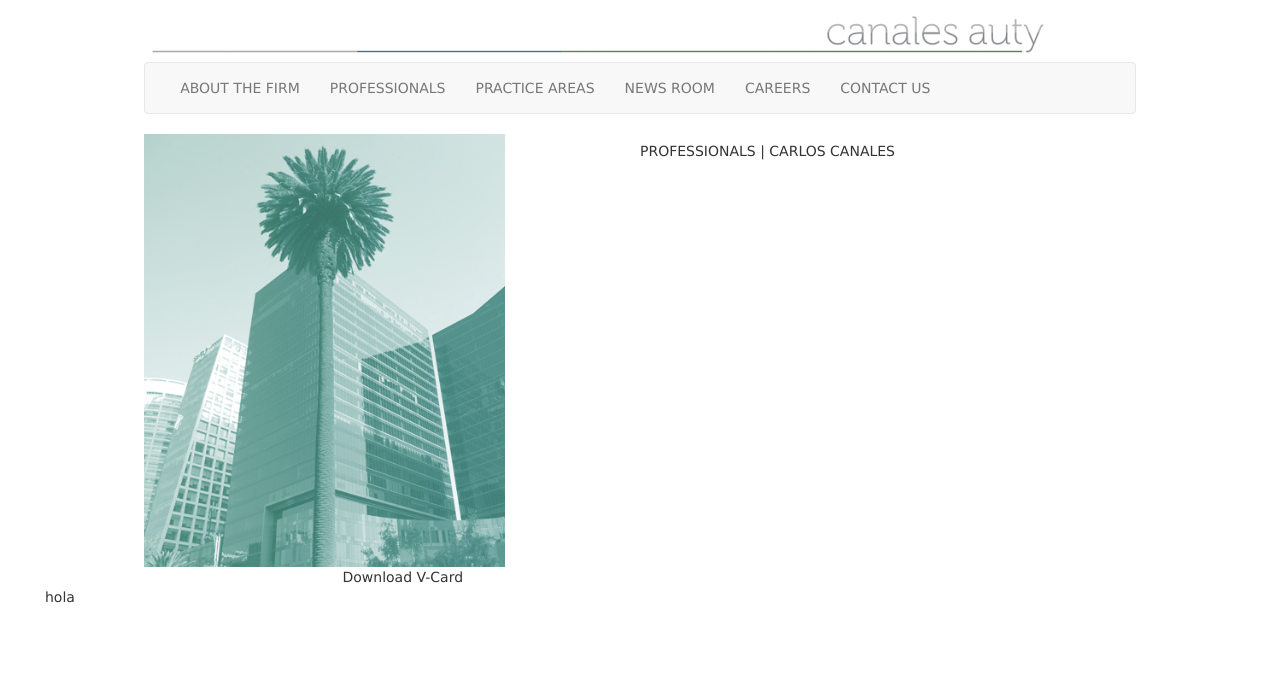
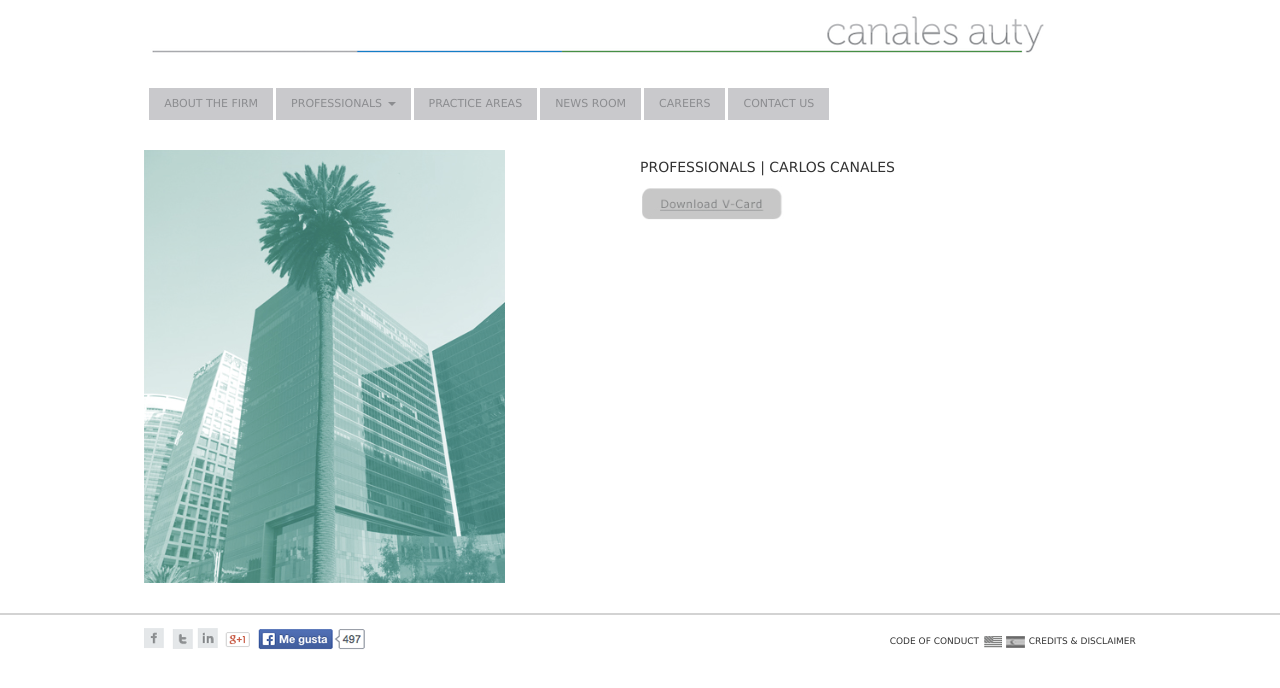
Before and after one commit to lut/canales, a plain HTML site: page professionals.html in a window 1280 px wide. Shown: the top 688 px of the page. Drawn offline with nearby package versions, Linux system fonts and the light colour scheme.

Commit message:
Navbar & Footer
- Remove Navbar from index
- Updated Navbar on all pages
- Footer
- Dropdown

```diff
--- a/css/offcanvas.css
+++ b/css/offcanvas.css
@@ -10,7 +10,7 @@ body {
   padding-top: 70px;
 }
 footer {
-  padding: 30px 0;
+  padding: 20px 0;
 }
 
 /*
--- a/css/style.css
+++ b/css/style.css
@@ -19,7 +19,6 @@
 }
 
 
-
 .contenthover { padding:20px 20px 10px 20px; }
 .contenthover, .contenthover h3, contenthover a { color:#fff; }
 .contenthover h3, .contenthover p { margin:0 0 10px 0; line-height:1.4em; padding:0; }
--- a/professionals.html
+++ b/professionals.html
@@ -22,27 +22,23 @@
     <div class="row">
       <div class="col-md-1"></div>
       <div class="col-md-10">
-                <div class="navbar navbar-default">
-          <div class="container">
-            <div class= "navbar-header">
-              <button type="button" class="navbar-toggle" data-toggle="collapse" data-target=".navbar-collapse">
-                <span class="icon-bar"></span>
-                <span class="icon-bar"></span>
-                <span class="icon-bar"></span>
-              </button>
-            </div>
-
-            <div class="navbar-collapse collapse">
-              <ul class="nav navbar-nav">
-                <li><a href="about.html">ABOUT THE FIRM</a></li>
-                <li><a href="professionals.html">PROFESSIONALS</a></li>
-                <li><a href="practice_areas.html">PRACTICE AREAS</a></li>
-                <li><a href="news.html">NEWS ROOM</a></li>
-                <li><a href="careers.html">CAREERS</a></li>
-                <li><a href="contact.html">CONTACT US</a></li>
+        <div class="container custom-header">
+          <ul class="nav nav-pills h3">
+            <li role="presentation" class"active"><a href="about.html">ABOUT THE FIRM</a></li>
+            <li role="presentation" class="dropdown">
+              <a class="dropdown-toggle" data-toggle="dropdown" href="#" role="button" aria-expanded="false">
+              PROFESSIONALS <span class="caret"></span>
+              </a>
+              <ul class="dropdown-menu" role="menu">
+                <li role="presentation"><a href="professionals.html">CARLOS CANALES</a></li>
+                <li role="presentation"><a href="professionals.html">AUTY</a></li>
               </ul>
-            </div>
-          </div>
+            </li>
+            <li role="presentation"><a href="practice_areas.html">PRACTICE AREAS</a></li>
+            <li role="presentation"><a href="news.html">NEWS ROOM</a></li>
+            <li role="presentation"><a href="careers.html">CAREERS</a></li>
+            <li role="presentation"><a href="contact.html">CONTACT US</a></li>
+          </ul>
         </div>
       </div>
       <div class="col-md-1"></div>
@@ -55,24 +51,36 @@
       <div class="col-md-1"></div>
       <div class="col-md-4">
         <h5>PROFESSIONALS | CARLOS CANALES</h5>
-        <p></p>
+        <a href=""><img src="img/download-vcard.png"> </a>
       </div>
       <div class="col-md-2"></div>
     </div>
+  </div>
 
-    <!-- Donwload button-->
-    <div class="row">
-      <div class="col-md-3"></div>
-      <div class="col-md-2">Download V-Card</div>
-      <div class="col-md-7"></div>
-    </div>
-
-    <div class="row">
-      <div class="col-md-12 footer">
-        <p>hola</p>
+    <!-- Footer-->
+  <footer class="footer">
+    <div class="container">
+      <div class="row">
+        <div class="col-md-1"></div>
+        <div class="col-md-4">
+          <a href="http://www.facebook.com"><img src="img/fb.png"></a>
+          <a href="http://www.twitter.com"><img src="img/tw.png"></a>
+          <a href="http://www.linkdn.com"><img src="img/lkdn.png"></a>
+          <a href="http://www.google-plus.com"><img src="img/gplus.png"></a>
+          <a href="http://wwww.facebook.com"><img src="img/fb_likes.png"></a>
+        </div>
+        <div class="col-md-6 h6 text-right">
+          CODE OF CONDUCT
+          <img src="img/english.png">
+          <img src="img/spanish.png">
+          CREDITS & DISCLAIMER
+        </div>
+        <div class="col-md-1"></div>
       </div>
     </div>
+  </footer>
 
-  </div>
+  <script src="http://code.jquery.com/jquery.js"></script>
+  <script src="js/bootstrap.js"></script>
 </body>
 </html>
```
Also changed, not shown: about.html (+41 -27 lines), careers.html (+40 -24 lines), contact.html (deleted, +0 -66 lines), index.html (+30 -28 lines), news.html (deleted, +0 -67 lines), practice_areas.html (+39 -25 lines), css/bootstrap.css, img/download-vcard.png (added), img/english.png (added), img/fb.png (added), img/fb_likes.png (added), img/gplus.png (added), img/lkdn.png (added), img/spanish.png (added), 1 more files, 1 other file.
